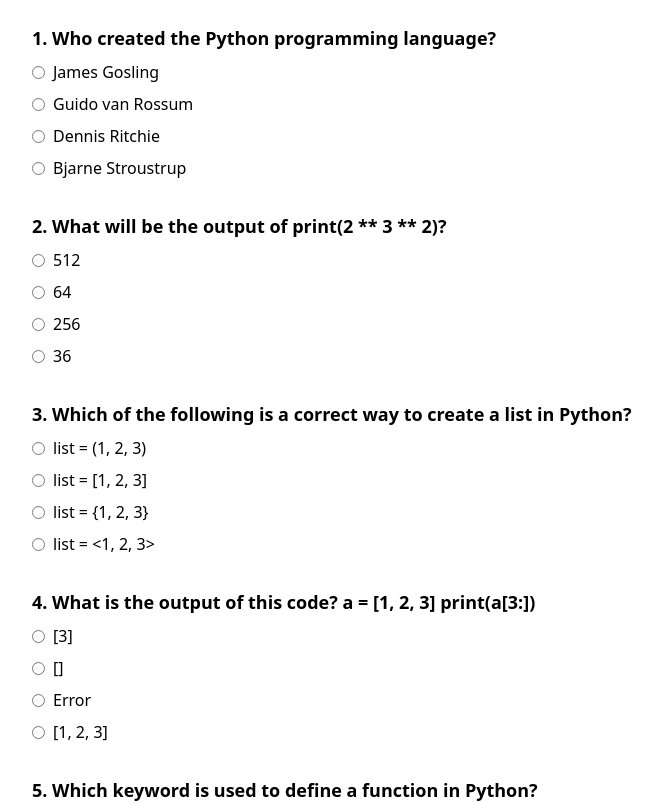
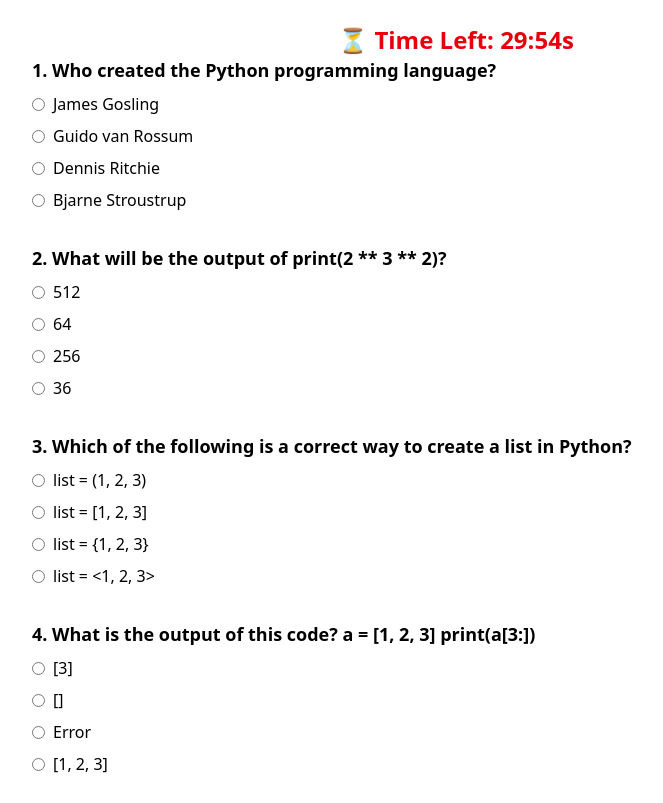
Before and after one commit to maheshkhatri2058/SigmaQuizeHost, a React (Vite) app: page /quize in a window 1280 px wide. Shown: the top 803 px of the page, without its empty margins (184-847 px from the left). Built offline with nearby package versions, Linux system fonts and the light colour scheme.

Commit message:
new files aded

```diff
--- a/src/UI/Quize.jsx
+++ b/src/UI/Quize.jsx
@@ -1,8 +1,32 @@
-import React, { useState } from 'react';
+import React, { useState ,useEffect ,useRef} from 'react';
 import quizData from './quizedata';
+
 const Quize = () => {
+  const [sec, setSec] = useState(60); // Start from 60 seconds
+
+  const [min, setMin] = useState(30);
+
+  useEffect(() => {
+    const min=30;
+    const interval = setInterval(() => {
+      setSec((prev) => {
+        if (prev <= 1) {
+          clearInterval(interval); // Stop the timer
+          return 0;
+        }
+        return prev - 1;
+      });
+    }, 1000); // Tick every second
+    if(sec==60)
+    {
+      setMin(min-1);
+    }
+
+    return () => clearInterval(interval); // Clean up on unmount
+  }, []);
   const [userAnswers, setUserAnswers] = useState({});
   const [score, setScore] = useState(null);
+   const formRef = useRef(null);
   const handleOptionChange = (questionIndex, option) => {
     setUserAnswers({
       ...userAnswers,
@@ -32,10 +56,25 @@ const Quize = () => {
     alert("Sorry, you have failed the quiz with a score of "+newScore);
   }
   };
+  useEffect(() => {
+    const timer = setTimeout(() => {
+      console.log("Time's up! Auto-submitting...");
+      if (formRef.current) {
+        formRef.current.requestSubmit();  // Auto-submit the form
+      }
+    },180000); // 60 seconds
+
+    return () => clearTimeout(timer); // Cleanup on unmount
+  }, []);
 
   return (
     <div className="max-w-4xl mx-auto p-6">
-      {quizData.map((q, index) => (
+        <div className="text-2xl font-bold text-red-600 text-center">
+      ⏳ Time Left: {min}:{sec}s
+    </div>
+
+    <form ref={formRef} onSubmit={handleSubmit}>
+    {quizData.map((q, index) => (
         <div key={index} className="mb-8">
           <h2 className="text-lg font-semibold mb-2">
             {index + 1}. {q.question}
@@ -65,6 +104,9 @@ const Quize = () => {
         Submit
       </button>
 
+    </form>
+
+
       {score !== null && (
         <div className="mt-6 text-xl font-bold text-green-700">
           Your Score: {score} / {quizData.length}
```
